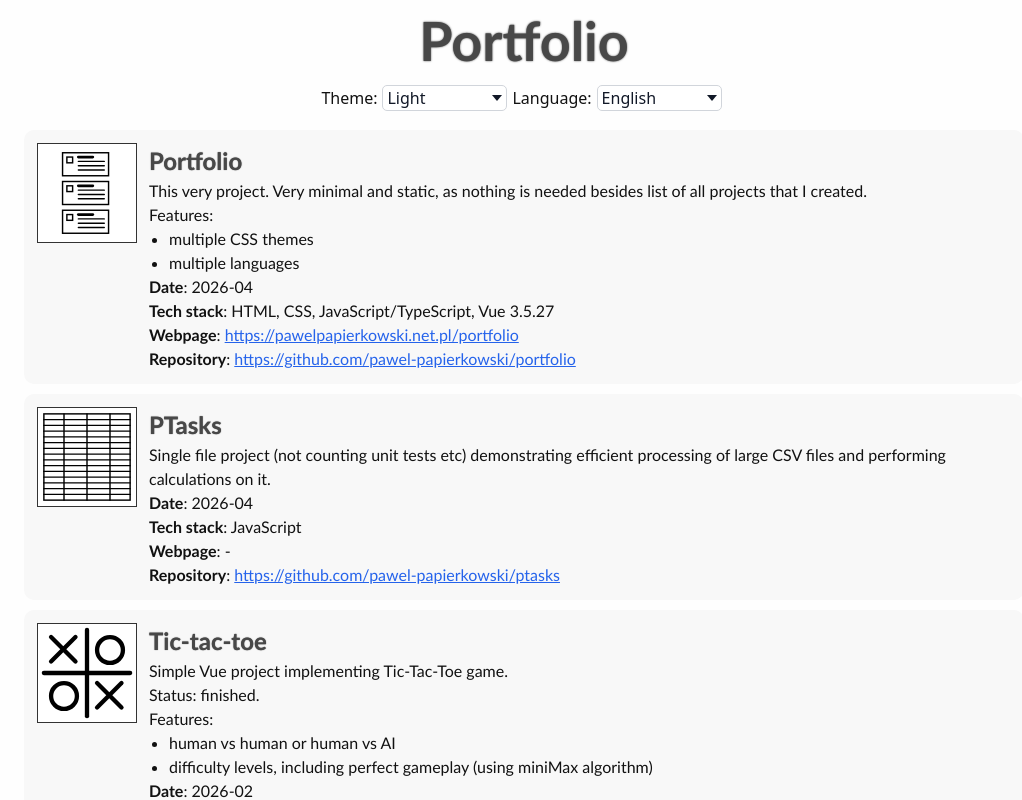
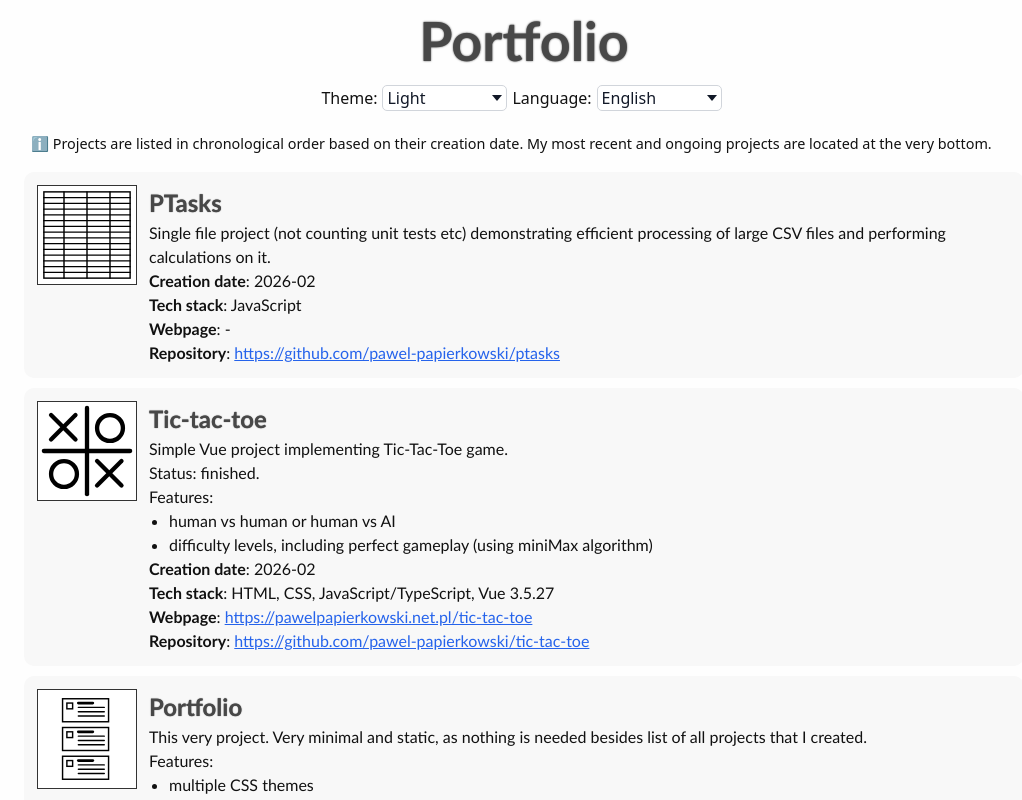
Before and after one commit to pawel-papierkowski/portfolio, a Vue app: page / in a window 1280 px wide. Shown: the top 800 px of the page, without its empty margins (116-1138 px from the left). Built offline with nearby package versions, Linux system fonts and the light colour scheme.

Commit message:
chore(): Update lang texts and add info message.

```diff
--- a/src/App.vue
+++ b/src/App.vue
@@ -7,7 +7,7 @@ import PortfolioOptions from '@/components/layout/PortfolioOptions.vue';
 import PortfolioGroups from '@/components/projects/PortfolioGroups.vue';
 import PortfolioFooter from '@/components/layout/PortfolioFooter.vue';
 
-const { locale } = useI18n();
+const { t, locale } = useI18n();
 
 // Find out current language - either from storage, system language or fallback.
 const systemLanguage = navigator.language.split('-')[0] || fallbackLang;
@@ -22,6 +22,7 @@ locale.value = languages.includes(browserLang) ? browserLang : fallbackLang;
 
   <main>
     <PortfolioOptions />
+    <div class="onpage-msg info">{{ t('general.info') }}</div>
     <PortfolioGroups />
   </main>
 
@@ -29,4 +30,15 @@ locale.value = languages.includes(browserLang) ? browserLang : fallbackLang;
 </template>
 
 <style scoped>
+.onpage-msg {
+  border-radius: 5px;
+
+  margin: 10px;
+  padding: 2px;
+  font-size: 0.9em;
+}
+
+.onpage-msg.info::before {
+  content: 'ℹ️ ';
+}
 </style>
--- a/src/code/data/data.ts
+++ b/src/code/data/data.ts
@@ -3,18 +3,10 @@ import type { ArticleGroup, ArticleEntry } from '@/code/data/types';
 /** List of article entries for general group. */
 export const articlesGeneral: ArticleEntry[] = [
   {
-    key: 'portfolio',
-    showProd: true,
-    techStack: 'HTML, CSS, JavaScript/TypeScript, Vue 3.5.27',
-    date: '2026-04',
-    webpage: 'https://pawelpapierkowski.net.pl/portfolio',
-    repository: 'https://github.com/pawel-papierkowski/portfolio',
-  },
-  {
     key: 'ptasks',
     showProd: true,
     techStack: 'JavaScript',
-    date: '2026-04',
+    date: '2026-02',
     webpage: null, // this project do not have webpage
     repository: 'https://github.com/pawel-papierkowski/ptasks',
   },
@@ -25,6 +17,14 @@ export const articlesGeneral: ArticleEntry[] = [
     date: '2026-02',
     webpage: 'https://pawelpapierkowski.net.pl/tic-tac-toe',
     repository: 'https://github.com/pawel-papierkowski/tic-tac-toe',
+  },
+  {
+    key: 'portfolio',
+    showProd: true,
+    techStack: 'HTML, CSS, JavaScript/TypeScript, Vue 3.5.27',
+    date: '2026-03',
+    webpage: 'https://pawelpapierkowski.net.pl/portfolio',
+    repository: 'https://github.com/pawel-papierkowski/portfolio',
   },
   {
     key: 'reversi',
@@ -42,7 +42,7 @@ export const articlesUserLand: ArticleEntry[] = [
     key: 'userland-backend-java',
     showProd: true,
     techStack: 'Java 25, Spring Boot 4.0.5, PostgreSQL 17.9',
-    date: '2026',
+    date: '2026-04',
     webpage: 'https://userland-backend-java-299988087135.europe-central2.run.app/swagger-ui.html',
     repository: 'https://github.com/pawel-papierkowski/userland-backend-java',
   },
@@ -50,7 +50,7 @@ export const articlesUserLand: ArticleEntry[] = [
     key: 'userland-frontend-vue',
     showProd: true,
     techStack: 'HTML, CSS, JavaScript/TypeScript, Vue 3.22.3',
-    date: '2026',
+    date: '2026-05',
     webpage: 'https://pawelpapierkowski.net.pl/userland-frontend-vue',
     repository: 'https://github.com/pawel-papierkowski/userland-frontend-vue',
   }
--- a/src/locales/en.json
+++ b/src/locales/en.json
@@ -21,9 +21,13 @@
     "en": "English"
   },
 
+  "general": {
+    "info": "Projects are listed in chronological order based on their creation date. My most recent and ongoing projects are located at the very bottom."
+  },
+
   "article": {
     "techStack": "Tech stack",
-    "date": "Date",
+    "date": "Creation date",
     "webpage": "Webpage",
     "repository": "Repository"
   },
@@ -59,7 +63,7 @@
 
     "userland-backend-java": {
       "title": "UserLand backend in Java",
-      "content": "<p>Backend Java project created from scratch showing full implementation of user management.</p><p>Status: MOSTLY FINISHED.</p><p>Planned features:</p><ul><li><b>user</b>: registration, activation, login, logout, password reset, account edit, account deletion</li><li><b>email</b> via provider (<code>JavaMailSender</code> or <code>Resend</code>)</li><li><b>permissions</b>: standard user or admin panel operator</li><li><b>administration panel</b>: viewing user and related data like user history, editing accounts, account lock/unlock</li><li><b>system</b>: lockdown, system history</li></ul>"
+      "content": "<p>Backend Java project created from scratch showing full implementation of user management. Backend is on GCP.</p><p>Status: MOSTLY FINISHED.</p><p>Features:</p><ul><li><b>user</b>: registration, activation, login, logout, password reset, account edit, account deletion</li><li><b>email</b> via provider (<code>JavaMailSender</code> or <code>Resend</code>)</li><li><b>permissions</b>: standard user or admin panel operator</li><li><b>administration panel</b>: viewing user and related data like user history, editing accounts, account lock/unlock</li><li><b>system</b>: lockdown, system history</li></ul>"
     },
 
     "userland-frontend-vue": {
--- a/src/locales/pl.json
+++ b/src/locales/pl.json
@@ -21,9 +21,13 @@
     "en": "Angielski"
   },
 
+  "general": {
+    "info": "Projekty prezentowane są w kolejności chronologicznej według daty utworzenia. Moje najnowsze oraz wciąż aktywne projekty znajdują się na samym dole."
+  },
+
   "article": {
     "techStack": "Stos technologiczny",
-    "date": "Data",
+    "date": "Data utworzenia",
     "webpage": "Strona WWW",
     "repository": "Repozytorium"
   },
@@ -59,11 +63,11 @@
 
     "userland-backend-java": {
       "title": "Backend UserLandu w Javie",
-      "content": "<p>Projekt backendowy w Javie stworzony od zera pokazujący pełną implementację zarządzania użytkownikiem.</p><p>Status: W WIĘKSZOŚCI ZROBIONE.</p><p>Planowane cechy:</p><ul><li><b>użytkownik</b>: rejestracja, aktywacja, login, logout, reset hasła, edycja danych konta, usuwanie konta</li><li><b>email</b> przez dostawcę (<code>JavaMailSender</code> lub <code>Resend</code>)</li><li><b>uprawnienia</b>: zwykły użytkownik lub operator panelu administracyjnego</li><li><b>panel administracyjny</b>: przeglądanie użytkownika i powiązanych danych (jak historia), edycja kont, blokowanie/odblokowanie kont</li><li><b>system</b>: ogólna blokada, historia systemowa</li></ul>"
+      "content": "<p>Projekt backendowy w Javie stworzony od zera pokazujący pełną implementację zarządzania użytkownikiem. Backend jest osadzony na GCP.</p><p>Status: W WIĘKSZOŚCI ZROBIONE.</p><p>Cechy:</p><ul><li><b>użytkownik</b>: rejestracja, aktywacja, login, logout, reset hasła, edycja danych konta, usuwanie konta</li><li><b>email</b> przez dostawcę (<code>JavaMailSender</code> lub <code>Resend</code>)</li><li><b>uprawnienia</b>: zwykły użytkownik lub operator panelu administracyjnego</li><li><b>panel administracyjny</b>: przeglądanie użytkownika i powiązanych danych (jak historia), edycja kont, blokowanie/odblokowanie kont</li><li><b>system</b>: ogólna blokada, historia systemowa</li></ul>"
     },
     "userland-frontend-vue": {
       "title": "Frontend UserLandu w Vue",
-      "content": "<p>Projekt frontendowy w Vue stworzony od zera pokazujący pełną implementację zarządzania użytkownikiem.</p><p>Status: W TRAKCIE PRAC.</p><p>Planowane cechy:</p><ul><li><b>ogólnodostępna strona</b>: rejestracja, login, logout, reset hasła, edycja danych konta, usuwanie konta</li><li><b>panel administracyjny</b>: przeglądanie użytkownika i powiązanych danych (jak historia), edycja kont, blokowanie/odblokowanie kont</li><li><b>inne</b>: responsywne strony internetowe (RWD)</li></ul>"
+      "content": "<p>Projekt frontendowy w Vue stworzony od zera pokazujący pełną implementację zarządzania użytkownikiem.</p><p>Status: W TRAKCIE PRAC.</p><p>Planowane cechy:</p><ul><li><b>ogólnodostępna strona</b>: rejestracja, login, logout, reset hasła, edycja danych konta, usuwanie konta</li><li><b>panel administracyjny</b>: przeglądanie użytkownika i powiązanych danych (jak historia), edycja kont, blokowanie/odblokowanie kont</li><li><b>inne</b>: responsywna strona internetowa (RWD)</li></ul>"
     }
   }
 }
```
